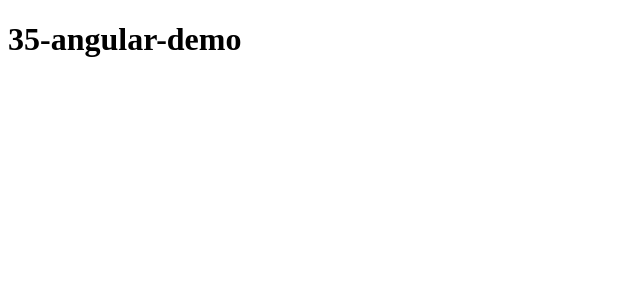
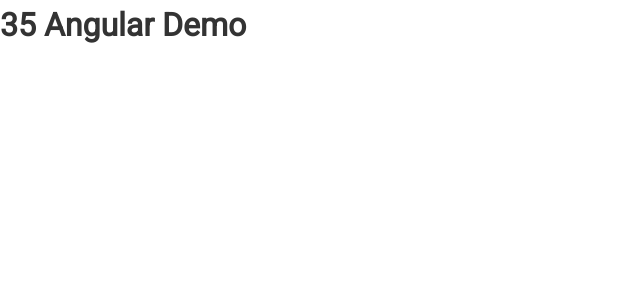
Before and after one commit to TkachukRR/26-angular-demo, an Angular app: page / in a window 1280 px wide. Shown: the top 300 px of the page, without its empty margins (0-640 px from the left). Built offline with nearby package versions, Linux system fonts and the light colour scheme.

Commit message:
#009 added components: titled-post, create-post-form

```diff
--- a/src/app/app.component.html
+++ b/src/app/app.component.html
@@ -1,5 +1,5 @@
 <h1>
-  {{ title }}
+  {{ title.split("-").join(" ") }}
 </h1>
 <!-- <app-post></app-post> -->
 <!-- <app-post2></app-post2> -->
--- a/src/app/app.component.scss
+++ b/src/app/app.component.scss
@@ -0,0 +1,3 @@
+h1 {
+  text-transform: capitalize;
+}
--- /dev/null
+++ b/src/app/create-post-form/create-post-form.component.html
@@ -0,0 +1 @@
+<p>create-post-form works!</p>
--- /dev/null
+++ b/src/app/titled-post/titled-post.component.html
@@ -0,0 +1 @@
+<p>titled-post works!</p>
--- a/src/styles.scss
+++ b/src/styles.scss
@@ -1 +1,80 @@
-/* You can add global styles to this file, and also import other style files */
+@import url("https://fonts.googleapis.com/css?family=Roboto");
+
+* {
+  box-sizing: border-box;
+  margin: 0;
+  padding: 0;
+}
+
+body {
+  font-family: "Roboto", sans-serif;
+  font-size: 1rem;
+  line-height: 1.6;
+  background-color: #fff;
+  color: #333;
+}
+
+.container {
+  max-width: 1000px;
+  margin: 0 auto;
+  padding-top: 1rem;
+}
+
+a {
+  text-decoration: none;
+}
+
+a:hover {
+  color: #666;
+}
+
+ul {
+  list-style: none;
+}
+
+img {
+  width: 100%;
+}
+
+.btn {
+  display: inline-block;
+  background: #333333;
+  color: #fff;
+  padding: 0.4rem 1.3rem;
+  font-size: 1rem;
+  border: none;
+  cursor: pointer;
+  margin-right: 0.5rem;
+  transition: opacity 0.2s ease-in;
+  outline: none;
+}
+
+.btn:hover {
+  opacity: 0.8;
+}
+
+.form-control {
+  display: block;
+  margin-top: 0.3rem;
+}
+
+.card {
+  padding: 1rem;
+  border: #ccc 1px dotted;
+  margin: 0.7rem 0;
+}
+
+input,
+select,
+textarea {
+  display: block;
+  width: 100%;
+  padding: 0.4rem;
+  font-size: 1.2rem;
+  border: 1px solid #ccc;
+  margin: 1.2rem 0;
+}
+
+hr {
+  margin: 0.5rem 0;
+}
```
Also changed, not shown: src/app/app.module.ts (+22 -18 lines), src/app/create-post-form/create-post-form.component.ts (added, +10 -0 lines), src/app/titled-post/titled-post.component.ts (added, +10 -0 lines), src/app/create-post-form/create-post-form.component.scss (added), src/app/titled-post/titled-post.component.scss (added).
